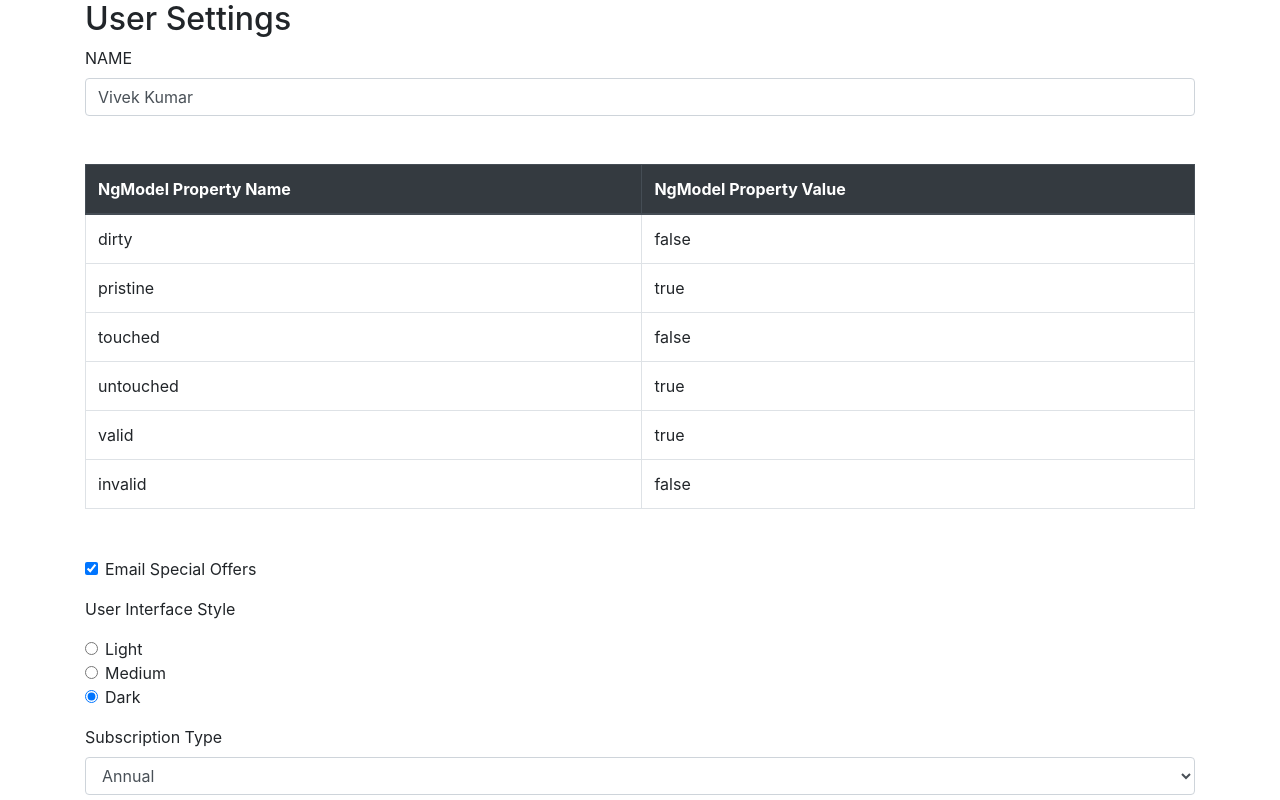
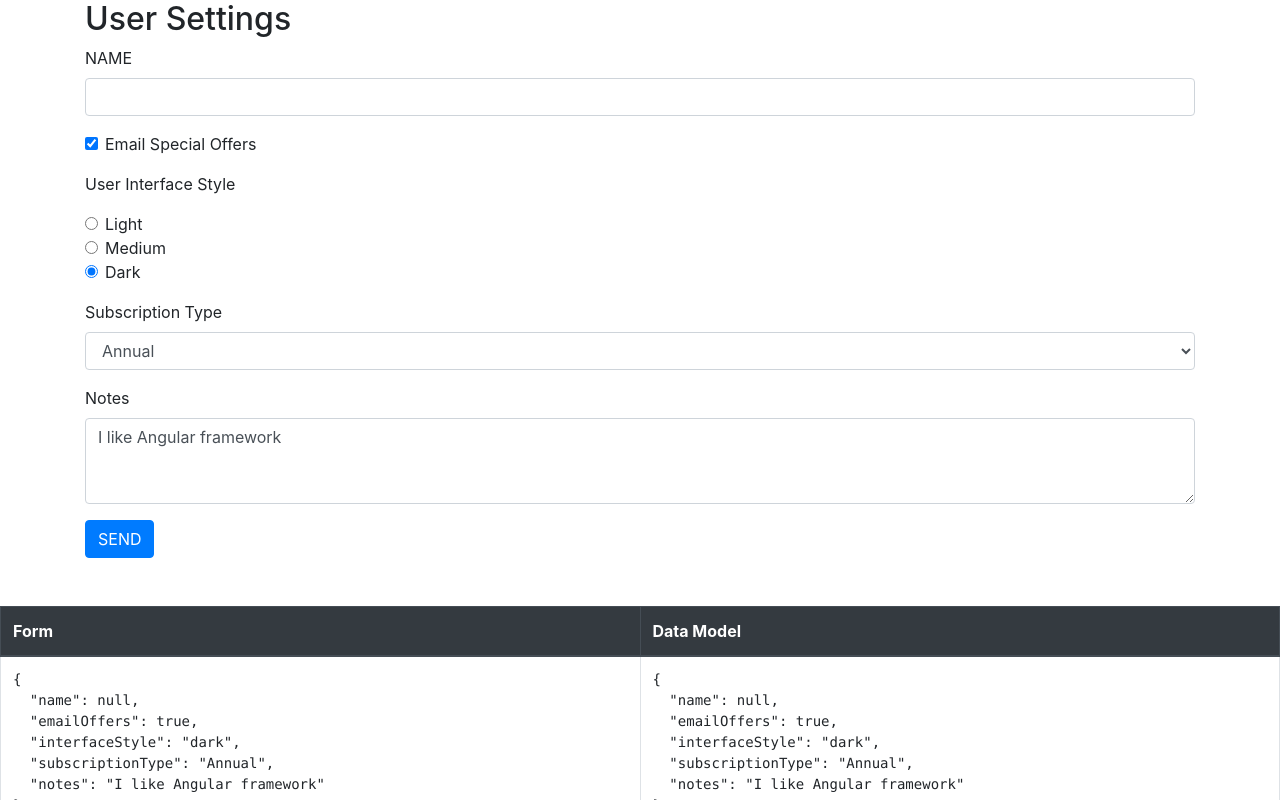
Before and after one commit to vivekkumar27june88/course-angular-form-declarative, an Angular app: page / in a window 1280 px wide. Shown: the top 800 px of the page. Built offline with nearby package versions, Linux system fonts and the light colour scheme.

Commit message:
-  Showing error message when form control is invalid.

```diff
--- a/src/app/user-settings-forms/user-settings-forms.component.html
+++ b/src/app/user-settings-forms/user-settings-forms.component.html
@@ -9,43 +9,12 @@
         class="form-control"
         required
         #nameInp="ngModel">
+
+      <div [hidden]="nameInp.valid || nameInp.untouched"
+        class="alert alert-danger">
+        Enter a name (required)
+      </div>
     </div>
-
-    <table class="table table-bordered my-5">
-      <thead class="thead-dark">
-        <tr>
-          <th>NgModel Property Name</th>
-          <th>NgModel Property Value</th>
-        </tr>
-      </thead>
-
-      <tbody>
-        <tr>
-          <td>dirty</td>
-          <td>{{nameInp.dirty}}</td>
-        </tr>
-        <tr>
-          <td>pristine</td>
-          <td>{{nameInp.pristine}}</td>
-        </tr>
-        <tr>
-          <td>touched</td>
-          <td>{{nameInp.touched}}</td>
-        </tr>
-        <tr>
-          <td>untouched</td>
-          <td>{{nameInp.untouched}}</td>
-        </tr>
-        <tr>
-          <td>valid</td>
-          <td>{{nameInp.valid}}</td>
-        </tr>
-        <tr>
-          <td>invalid</td>
-          <td>{{nameInp.invalid}}</td>
-        </tr>
-      </tbody>
-    </table>
 
     <div class="form-check form-group">
       <input class="form-check-input"
--- a/src/app/user-settings-forms/user-settings-forms.component.scss
+++ b/src/app/user-settings-forms/user-settings-forms.component.scss
@@ -0,0 +1,3 @@
+.ng-invalid:not(form).ng-touched {
+  border: 1px solid crimson;
+}
--- a/src/app/user-settings-forms/user-settings-forms.component.ts
+++ b/src/app/user-settings-forms/user-settings-forms.component.ts
@@ -8,7 +8,7 @@ import { UserSettings } from '../data/user-settings';
 })
 export class UserSettingsFormsComponent implements OnInit {
   userSettings: UserSettings = {
-    name: 'Vivek Kumar',
+    name: null,
     emailOffers: true,
     interfaceStyle: 'dark',
     subscriptionType: 'Annual',
```
